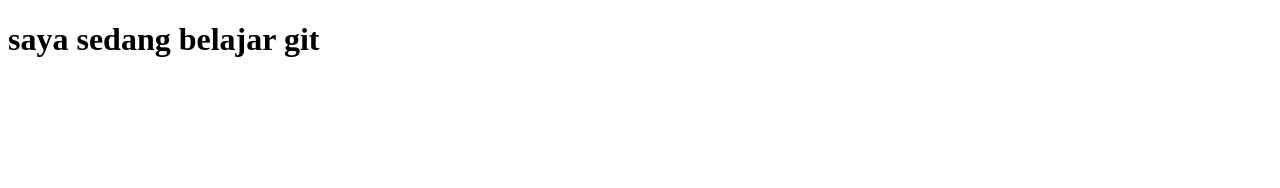
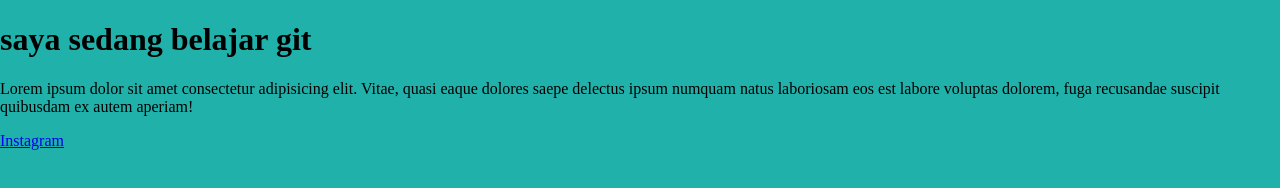
Before and after one commit to aldiants/webprograming, a plain HTML site: page index.html in a window 1280 px wide. Drawn offline with Linux system fonts and the light colour scheme.

Commit message:
upload kedua

```diff
--- a/index.html
+++ b/index.html
@@ -1,6 +1,7 @@
 <!DOCTYPE html>
 <html lang="en">
 <head>
+    <link rel="stylesheet" href="style.css">
     <meta charset="UTF-8">
     <meta name="viewport" content="width=device-width, initial-scale=1.0">
     <meta http-equiv="X-UA-Compatible" content="ie=edge">
@@ -9,7 +10,11 @@
 <body>
 
     <h1>saya sedang belajar git</h1>
+    <p>
+        Lorem ipsum dolor sit amet consectetur adipisicing elit. Vitae, quasi eaque dolores saepe delectus ipsum numquam natus laboriosam eos est labore voluptas dolorem, fuga recusandae suscipit quibusdam ex autem aperiam!
+    </p>
 
+    <a href="https://instagram.com/aldiant.s">Instagram</a>
 
 
 
--- /dev/null
+++ b/style.css
@@ -0,0 +1,5 @@
+body{
+    padding: 0px;
+    margin: 0px;
+    background-color: lightseagreen;
+}
```
